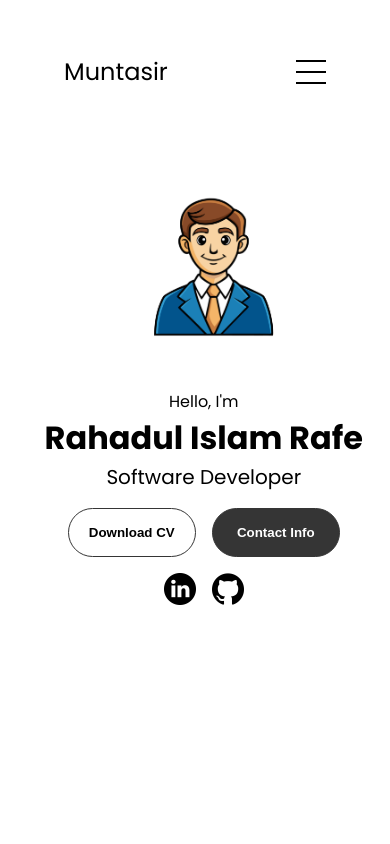
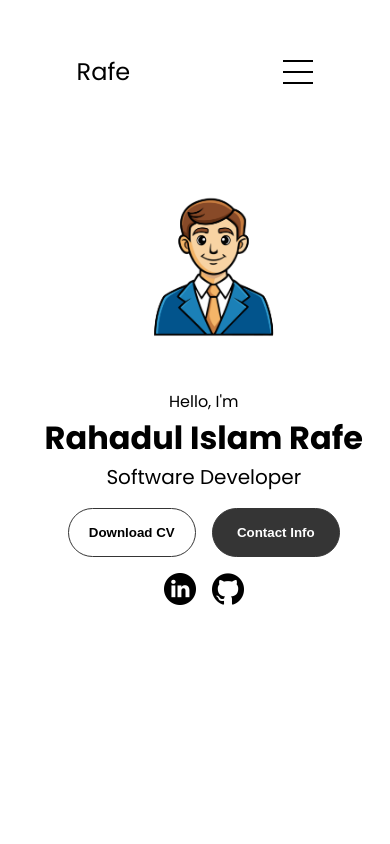
Before and after one commit to r4h4du1r4f3/my-portfolio, a plain HTML site: page index.html in a window 390 px wide. Shown: the top 844 px of the page. Drawn offline with Linux system fonts and the light colour scheme; no server answers.

Commit message:
fixed hamburger logo

```diff
--- a/index.html
+++ b/index.html
@@ -28,7 +28,7 @@
     </div>
   </nav>
   <nav id="hamburger-nav">
-    <div class="logo">Muntasir</div>
+    <div class="logo">Rafe</div>
 
     <div class="hamburger-menu">
       <div class="hamburger-icon" onclick="toggleMenu()">
```
